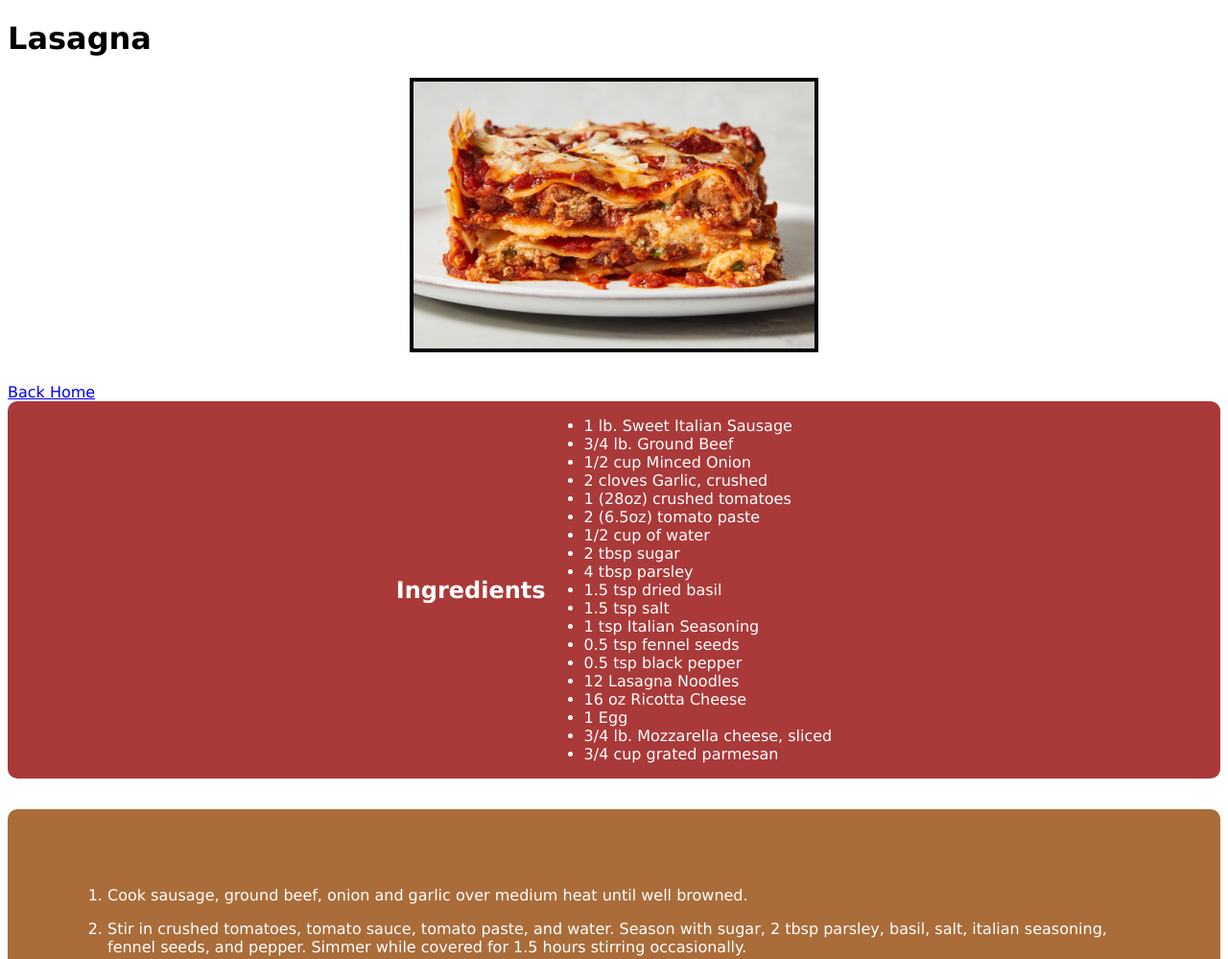
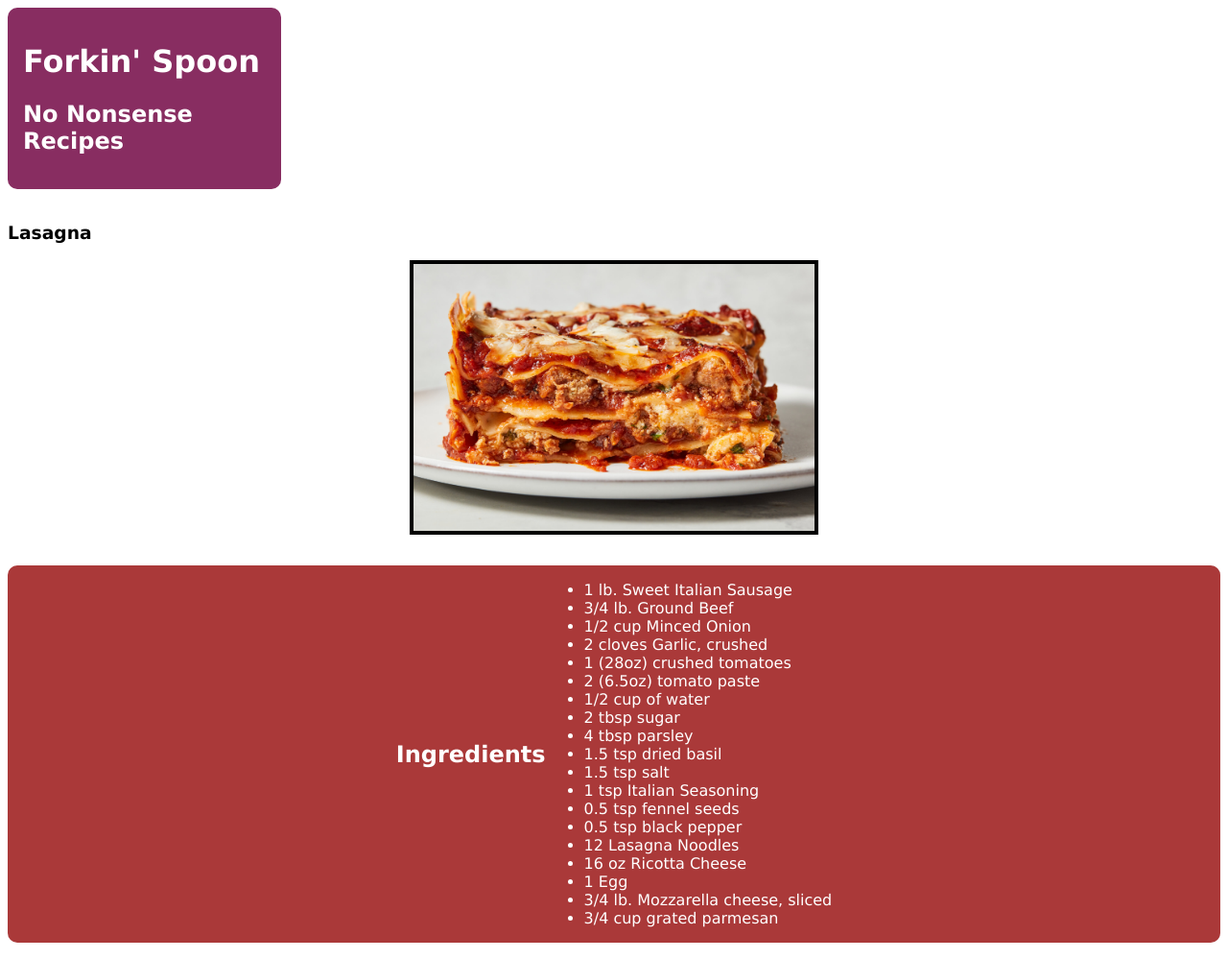
Before and after one commit to mcloud313/recipes, a plain HTML site: page lasagna.html in a window 1280 px wide. Shown: the top 999 px of the page at 96% size. Drawn offline with Linux system fonts and the light colour scheme.

Commit message:
Adds hero to recipe page, styling changes.

```diff
--- a/lasagna.html
+++ b/lasagna.html
@@ -8,10 +8,15 @@
 
 </head>
 <body>
-    <h1>Lasagna</h1>
+    <a href="index.html">
+    <span id="hero">
+        <h1>Forkin' Spoon</h1>
+        <h2>No Nonsense Recipes</h2>
+        </span>
+        </a>
+
+    <h3>Lasagna</h3>
     <img  class="preview" src="lasagna.jpg" height="200" width="200">
-    <a href="index.html">Back Home</a>
-
     <div class="ingredients">
     <h2>Ingredients</h2>
     <ul>
--- a/styles.css
+++ b/styles.css
@@ -7,9 +7,9 @@
     color: #FFFFFF;
     background-color: #882D61;
     border-radius:10px;
-    width: 25%;
+    width: 20%;
     margin-bottom: 1em;
-    padding:2em;
+    padding:1em;
 }
 
 
@@ -33,6 +33,14 @@
     color: #FFFFFF;
     border-radius: 10px;
     margin-bottom: 2em;
+}
+
+.recipes a:link {
+    color: #FFFFFF;
+}
+
+.recipes a:visited {
+    color: #D49A6A;
 }
 
 .preview {
```
